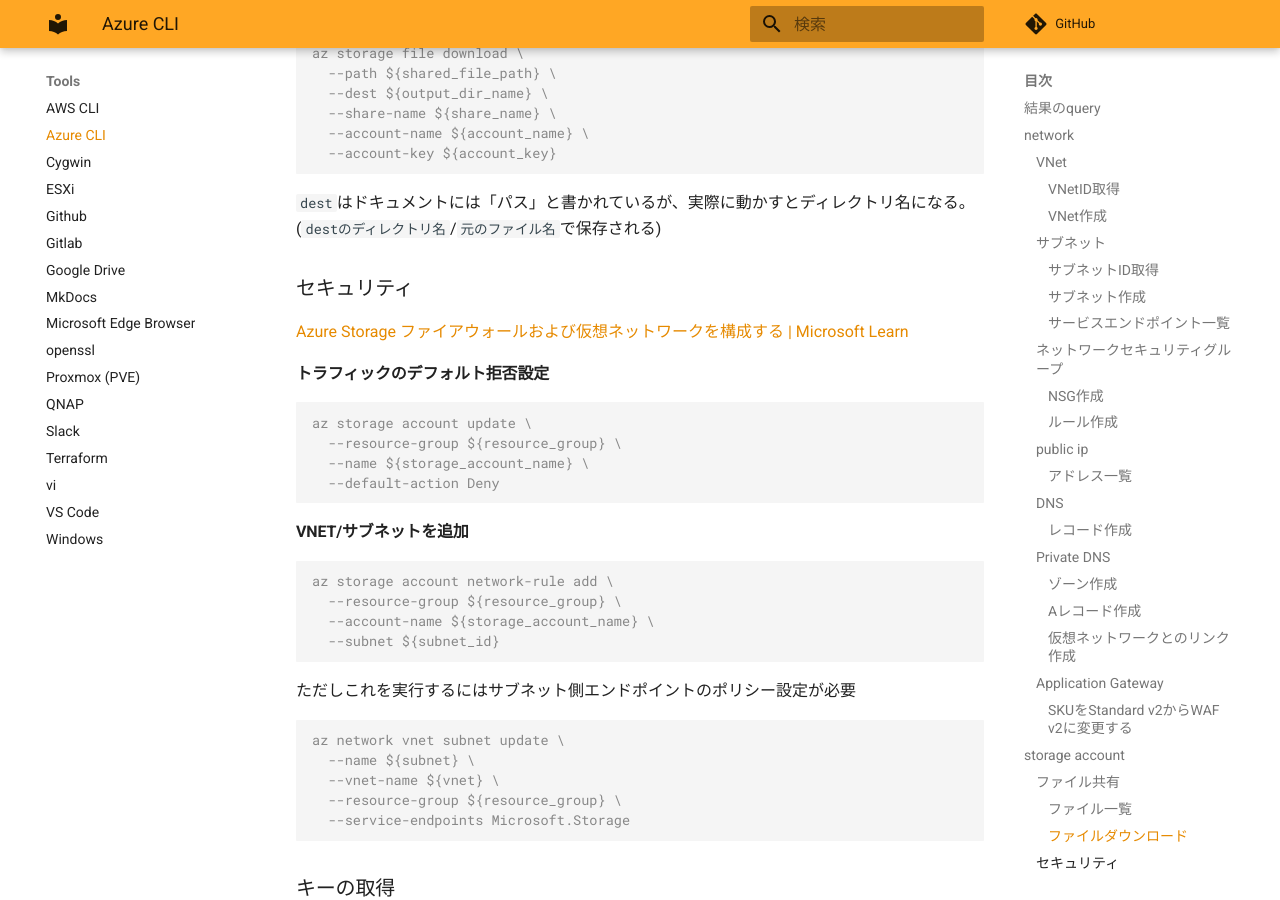
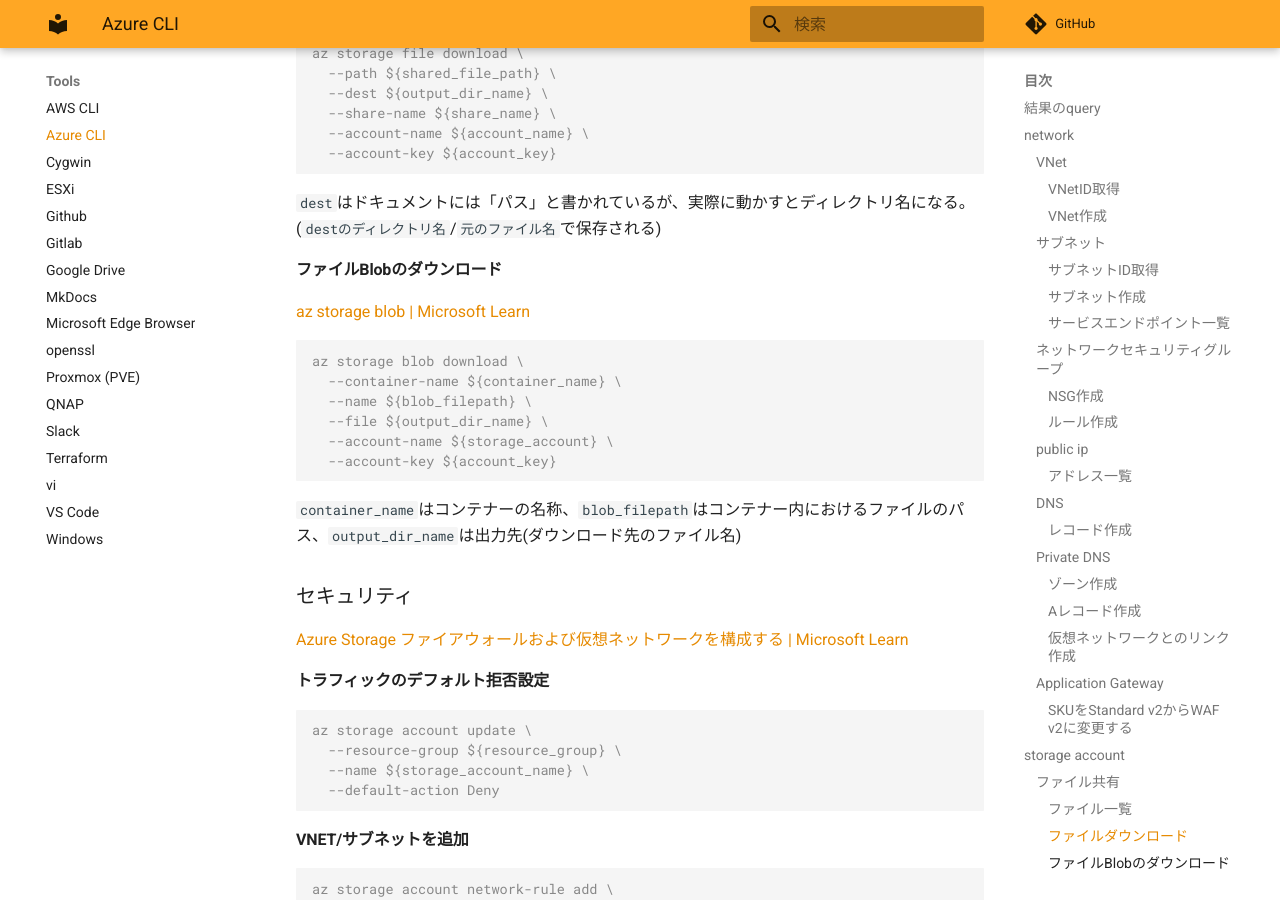
Before and after one commit to zaki-lknr/docs, an MkDocs documentation site: the page built from docs/Tools/az.md, in a window 1280 px wide and 900 px high, scrolled down 4931 px. Built offline with MkDocs 1.6.1 and Material for MkDocs 9.7.7, drawn with Linux system fonts in a browser that asks for light colours; comment, search, counter and statistics services are not loaded.

Commit message:
add: tools/az: storage blobのダウンロード

````diff
--- a/docs/Tools/az.md
+++ b/docs/Tools/az.md
@@ -247,6 +247,21 @@ az storage file download \
 `dest`はドキュメントには「パス」と書かれているが、実際に動かすとディレクトリ名になる。
 (`destのディレクトリ名`/`元のファイル名`で保存される)
 
+#### ファイルBlobのダウンロード
+
+[az storage blob | Microsoft Learn](https://learn.microsoft.com/ja-jp/cli/azure/storage/blob?view=azure-cli-latest#az-storage-blob-download)
+
+```console
+az storage blob download \
+  --container-name ${container_name} \
+  --name ${blob_filepath} \
+  --file ${output_dir_name} \
+  --account-name ${storage_account} \
+  --account-key ${account_key}
+```
+
+`container_name`はコンテナーの名称、`blob_filepath`はコンテナー内におけるファイルのパス、`output_dir_name`は出力先(ダウンロード先のファイル名)
+
 ### セキュリティ
 
 [Azure Storage ファイアウォールおよび仮想ネットワークを構成する | Microsoft Learn](https://learn.microsoft.com/ja-jp/azure/storage/common/storage-network-security?tabs=azure-cli)
````
